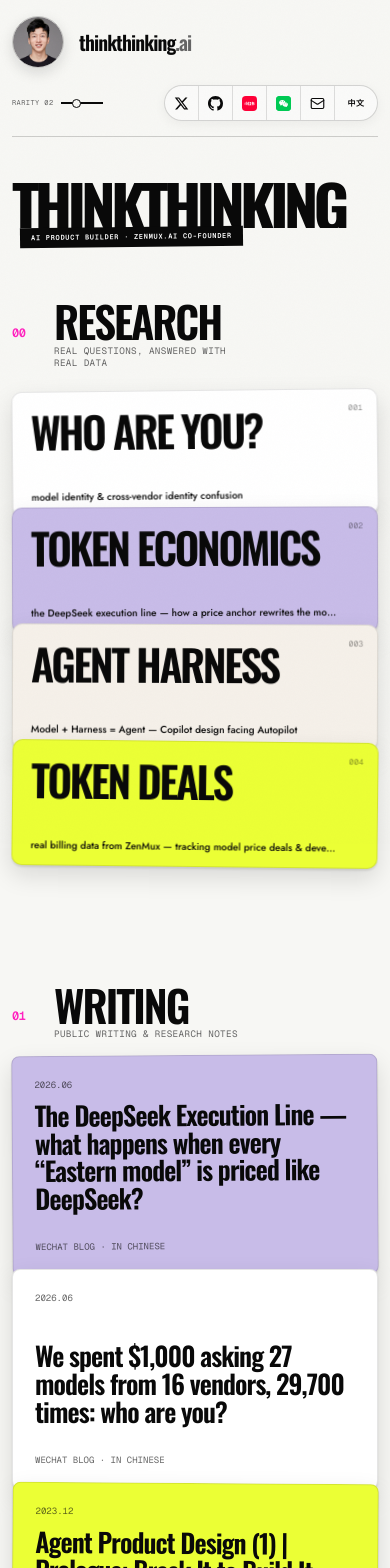
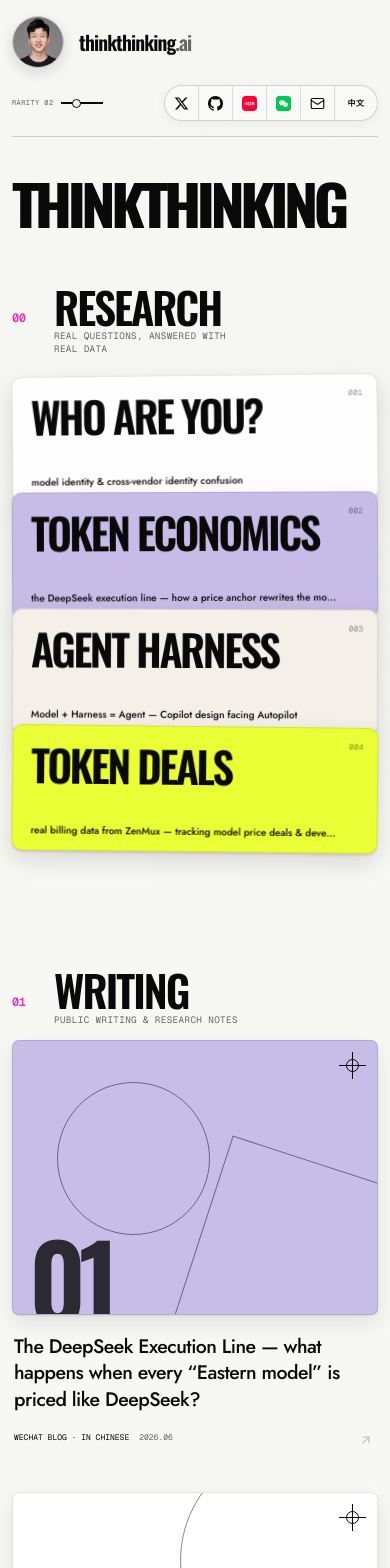
Before and after one commit to thinkthinking/thinkthinking, a Next.js app: page /en in a window 390 px wide. Shown: the top 1568 px of the page. Built offline with nearby package versions, Linux system fonts and the light colour scheme.

Commit message:
feat: update localization and routing for English and Chinese versions

```diff
--- a/messages/en.json
+++ b/messages/en.json
@@ -77,6 +77,7 @@
     }
   },
   "repos": {
+    "website": "source code for thinkthinking.ai",
     "zenmuxArena": "all Arena research code & data pipeline",
     "skills": "Claude Code agent skills collection",
     "cli": "personal AI workflow CLI",
--- a/messages/zh.json
+++ b/messages/zh.json
@@ -77,6 +77,7 @@
     }
   },
   "repos": {
+    "website": "thinkthinking.ai 本站源代码",
     "zenmuxArena": "Arena 全部研究代码与数据管线",
     "skills": "Claude Code Agent Skills 合集",
     "cli": "个人 AI 工作流 CLI",
--- a/src/app/[locale]/page.tsx
+++ b/src/app/[locale]/page.tsx
@@ -97,6 +97,12 @@
 
 const REPOS = [
   {
+    name: "thinkthinking / thinkthinking",
+    tKey: "website",
+    href: "https://github.com/thinkthinking",
+    color: "var(--rare-coral)",
+  },
+  {
     name: "ZenMux / zenmux-arena",
     tKey: "zenmuxArena",
     href: "https://github.com/ZenMux/zenmux-arena",
@@ -192,10 +198,9 @@
   const { locale } = await params;
   setRequestLocale(locale);
 
-  const [qrSvg, tHero, tSections, tWork, tResearch, tRepos, tArticles, tFooter] =
+  const [qrSvg, tSections, tWork, tResearch, tRepos, tArticles, tFooter] =
     await Promise.all([
       xiaohongshuQrSvg(),
-      getTranslations("hero"),
       getTranslations("sections"),
       getTranslations("work"),
       getTranslations("research"),
@@ -222,7 +227,6 @@
           <div className="rare-hero-wordmark">
             <h1 id="hero-title">THINKTHINKING</h1>
           </div>
-          <p className="rare-hero-role">{tHero("kicker")}</p>
 
           <div className="rare-research-heading">
             <SectionHeading
@@ -279,12 +283,20 @@
                 }
               >
                 <a href={article.href} target="_blank" rel="noopener noreferrer">
-                  <span className="rare-writing-date">{article.date}</span>
-                  <h3>{tArticles(`${article.tKey}.title`)}</h3>
-                  <span className="rare-writing-venue">
-                    {tArticles(`${article.tKey}.venue`)}
+                  <span className="rare-writing-visual" aria-hidden>
+                    <span className="rare-writing-visual-index">
+                      {String(index + 1).padStart(2, "0")}
+                    </span>
+                    <span className="rare-writing-visual-signal" />
                   </span>
-                  <ArrowUpRight />
+                  <span className="rare-writing-content">
+                    <h3>{tArticles(`${article.tKey}.title`)}</h3>
+                    <span className="rare-writing-meta">
+                      <span>{tArticles(`${article.tKey}.venue`)}</span>
+                      <time dateTime={article.date.replace(".", "-")}>{article.date}</time>
+                      <ArrowUpRight />
+                    </span>
+                  </span>
                 </a>
               </li>
             ))}
--- a/src/app/globals.css
+++ b/src/app/globals.css
@@ -372,23 +372,6 @@
   transform-origin: left bottom;
 }
 
-.rare-hero-role {
-  position: relative;
-  z-index: 10;
-  width: max-content;
-  max-width: 90%;
-  margin: 0 0 -5px 20px;
-  padding: 5px 11px 4px;
-  background: var(--rare-ink);
-  color: white;
-  font-family: var(--font-geist-mono), monospace;
-  font-size: 9px;
-  font-weight: 600;
-  letter-spacing: 0.1em;
-  text-transform: uppercase;
-  transform: rotate(-0.7deg);
-}
-
 .rare-research-heading {
   margin-top: clamp(68px, 10vw, 112px);
 }
@@ -487,7 +470,6 @@
 }
 
 .rare-stack-card .rare-arrow,
-.rare-writing-card .rare-arrow,
 .rare-work-card .rare-arrow {
   position: absolute;
   right: 18px;
@@ -499,8 +481,6 @@
 
 .rare-stack-card:hover .rare-arrow,
 .rare-stack-card:focus-within .rare-arrow,
-.rare-writing-card:hover .rare-arrow,
-.rare-writing-card:focus-within .rare-arrow,
 .rare-work-card:hover .rare-arrow,
 .rare-work-card:focus-within .rare-arrow {
   opacity: 1;
@@ -560,7 +540,6 @@
 }
 
 .rare-card-number,
-.rare-writing-date,
 .rare-work-number,
 .rare-source-number,
 .rare-footer-meta {
@@ -569,32 +548,13 @@
 
 .rare-writing-list {
   display: grid;
-  grid-template-columns: repeat(3, 1fr);
-  gap: 0;
+  grid-template-columns: repeat(3, minmax(0, 1fr));
+  gap: clamp(24px, 3.6vw, 42px);
 }
 
 .rare-writing-card {
   position: relative;
   min-width: 0;
-  min-height: 310px;
-  margin-left: -5px;
-  border: 1px solid var(--rare-border);
-  border-radius: 8px;
-  background: var(--card-color);
-  box-shadow: var(--rare-shadow);
-  transform: rotate(calc((var(--card-index) - 1) * 0.8deg));
-  transition: transform 360ms cubic-bezier(0.22, 1, 0.36, 1), box-shadow 280ms ease;
-}
-
-.rare-writing-card:first-child {
-  margin-left: 0;
-}
-
-.rare-writing-card:hover,
-.rare-writing-card:focus-within {
-  z-index: 5;
-  transform: translateY(-12px) rotate(0deg);
-  box-shadow: 0 4px 4px rgb(18 18 18 / 9%), 0 24px 38px rgb(18 18 18 / 18%);
 }
 
 .rare-writing-card a {
@@ -602,31 +562,178 @@
   flex-direction: column;
   width: 100%;
   height: 100%;
-  padding: 22px;
+  border-radius: 8px;
   outline: none;
 }
 
-.rare-writing-date,
-.rare-writing-venue {
-  font-family: var(--font-geist-mono), monospace;
-  font-size: 9px;
-  line-height: 1.35;
-  text-transform: uppercase;
-  color: rgb(9 9 9 / 62%);
+.rare-writing-visual {
+  position: relative;
+  display: block;
+  overflow: hidden;
+  aspect-ratio: 4 / 3;
+  border: 1px solid var(--rare-border);
+  border-radius: 7px;
+  background: var(--card-color);
+  box-shadow: 0 1px 2px rgb(18 18 18 / 8%), 0 9px 22px rgb(18 18 18 / 9%);
+  transition: transform 360ms cubic-bezier(0.22, 1, 0.36, 1), box-shadow 280ms ease;
+}
+
+.rare-writing-visual::before,
+.rare-writing-visual::after {
+  content: "";
+  position: absolute;
+  border: 1px solid rgb(9 9 9 / 48%);
+  pointer-events: none;
+}
+
+.rare-writing-visual::before {
+  top: 15%;
+  left: 12%;
+  width: 42%;
+  aspect-ratio: 1;
+  border-radius: 50%;
+}
+
+.rare-writing-visual::after {
+  right: -8%;
+  bottom: -22%;
+  width: 58%;
+  aspect-ratio: 1;
+  transform: rotate(18deg);
+}
+
+.rare-writing-card:nth-child(3n + 2) .rare-writing-visual::before {
+  top: -18%;
+  left: 46%;
+  width: 64%;
+}
+
+.rare-writing-card:nth-child(3n + 2) .rare-writing-visual::after {
+  right: auto;
+  bottom: -34%;
+  left: -12%;
+  width: 72%;
+  border-radius: 50%;
+  transform: none;
+}
+
+.rare-writing-card:nth-child(3n) .rare-writing-visual::before {
+  top: 18%;
+  left: 50%;
+  width: 32%;
+  border-radius: 0;
+  transform: rotate(45deg);
+}
+
+.rare-writing-card:nth-child(3n) .rare-writing-visual::after {
+  right: auto;
+  bottom: 13%;
+  left: 14%;
+  width: 35%;
+  border-radius: 50%;
+  transform: none;
+}
+
+.rare-writing-visual-index {
+  position: absolute;
+  z-index: 2;
+  bottom: -0.11em;
+  left: 16px;
+  font-family: var(--font-oswald), sans-serif;
+  font-size: clamp(5.2rem, 10vw, 7rem);
+  font-weight: 600;
+  line-height: 0.9;
+  letter-spacing: -0.07em;
+  color: rgb(9 9 9 / 82%);
+  font-variant-numeric: tabular-nums;
+}
+
+.rare-writing-visual-signal {
+  position: absolute;
+  z-index: 2;
+  top: 18px;
+  right: 18px;
+  width: 13px;
+  height: 13px;
+  border: 1px solid var(--rare-ink);
+  border-radius: 50%;
+}
+
+.rare-writing-visual-signal::before,
+.rare-writing-visual-signal::after {
+  content: "";
+  position: absolute;
+  background: var(--rare-ink);
+}
+
+.rare-writing-visual-signal::before {
+  top: 5px;
+  right: -8px;
+  left: -8px;
+  height: 1px;
+}
+
+.rare-writing-visual-signal::after {
+  top: -8px;
+  bottom: -8px;
+  left: 5px;
+  width: 1px;
+}
+
+.rare-writing-card:hover .rare-writing-visual,
+.rare-writing-card:focus-within .rare-writing-visual {
+  box-shadow: 0 3px 4px rgb(18 18 18 / 8%), 0 18px 34px rgb(18 18 18 / 14%);
+  transform: translateY(-7px);
+}
+
+.rare-writing-content {
+  display: flex;
+  flex: 1;
+  flex-direction: column;
+  padding: 18px 2px 0;
 }
 
 .rare-writing-card h3 {
-  margin: auto 0 28px;
-  font-family: var(--font-oswald), var(--font-noto-sans-sc), sans-serif;
-  font-size: clamp(1.65rem, 3.3vw, 2.75rem);
-  font-weight: 600;
-  line-height: 1.05;
-  letter-spacing: -0.035em;
+  margin: 0;
+  font-family: var(--font-jost), var(--font-noto-sans-sc), sans-serif;
+  font-size: clamp(1rem, 1.75vw, 1.18rem);
+  font-weight: 500;
+  line-height: 1.36;
+  letter-spacing: -0.025em;
   text-wrap: pretty;
 }
 
-.rare-writing-venue {
-  padding-right: 26px;
+.rare-writing-meta {
+  display: flex;
+  align-items: center;
+  gap: 10px;
+  margin-top: auto;
+  padding-top: 18px;
+  font-family: var(--font-geist-mono), monospace;
+  font-size: 8px;
+  line-height: 1.35;
+  text-transform: uppercase;
+  color: var(--rare-muted);
+  font-variant-numeric: tabular-nums;
+}
+
+.rare-writing-meta > span:first-child {
+  color: var(--rare-ink);
+}
+
+.rare-writing-card .rare-arrow {
+  width: 14px;
+  height: 14px;
+  margin-left: auto;
+  opacity: 0.42;
+  transform: translate(-3px, 3px);
+  transition: opacity 180ms ease, transform 260ms ease;
+}
+
+.rare-writing-card:hover .rare-arrow,
+.rare-writing-card:focus-within .rare-arrow {
+  opacity: 1;
+  transform: translate(0, 0);
 }
 
 .rare-work-list {
@@ -741,14 +848,14 @@
 
 .rare-source-list {
   display: grid;
-  grid-template-columns: repeat(2, minmax(0, 1fr));
-  gap: 12px;
+  grid-template-columns: minmax(0, 1fr);
+  gap: 10px;
 }
 
 .rare-source-card {
   position: relative;
   min-width: 0;
-  min-height: 172px;
+  min-height: 126px;
   border: 1px solid var(--rare-border);
   border-radius: 9px;
   background: var(--card-color);
@@ -766,12 +873,11 @@
 
 .rare-source-card a {
   display: flex;
-  flex-direction: column;
-  justify-content: flex-end;
+  align-items: flex-end;
   width: 100%;
   height: 100%;
-  min-height: 172px;
-  padding: 24px 26px;
+  min-height: 126px;
+  padding: 22px 26px;
   outline: none;
 }
 
@@ -785,9 +891,13 @@
 }
 
 .rare-source-copy {
-  display: block;
+  display: grid;
+  grid-template-columns: minmax(0, 1fr) minmax(220px, 0.72fr);
+  align-items: end;
+  gap: clamp(28px, 5vw, 72px);
+  width: 100%;
   min-width: 0;
-  padding-right: 32px;
+  padding-right: 38px;
 }
 
 .rare-source-list h3,
@@ -806,7 +916,7 @@
 }
 
 .rare-source-list p {
-  margin-top: 12px;
+  margin-top: 0;
   font-family: var(--font-geist-mono), monospace;
   font-size: 9px;
   line-height: 1.45;
@@ -866,7 +976,6 @@
 }
 
 html[data-rarity="1"] .rare-stack-card,
-html[data-rarity="1"] .rare-writing-card,
 html[data-rarity="1"] .rare-work-card,
 html[data-rarity="1"] .rare-source-card {
   box-shadow: 0 1px 2px rgb(18 18 18 / 8%);
@@ -878,7 +987,6 @@
 }
 
 html[data-rarity="3"] .rare-stack-card,
-html[data-rarity="3"] .rare-writing-card,
 html[data-rarity="3"] .rare-work-card,
 html[data-rarity="3"] .rare-source-card {
   transform: rotate(calc((var(--card-index) - 1.5) * 0.9deg));
@@ -963,11 +1071,6 @@
     letter-spacing: -0.08em;
   }
 
-  .rare-hero-role {
-    margin-left: 8px;
-    font-size: 7px;
-  }
-
   .rare-research-heading {
     margin-top: 62px;
   }
@@ -1022,16 +1125,19 @@
 
   .rare-writing-list {
     grid-template-columns: 1fr;
+    gap: 48px;
   }
 
-  .rare-writing-card {
-    min-height: 220px;
-    margin: -6px 0 0;
-    transform: rotate(calc((var(--card-index) - 1) * 0.4deg));
+  .rare-writing-visual {
+    aspect-ratio: 4 / 3;
   }
 
-  .rare-writing-card:first-child {
-    margin-top: 0;
+  .rare-writing-visual-index {
+    font-size: clamp(5.5rem, 27vw, 8rem);
+  }
+
+  .rare-writing-card h3 {
+    font-size: clamp(1.06rem, 5vw, 1.28rem);
   }
 
   .rare-work-card {
@@ -1065,8 +1171,17 @@
     padding: 22px 20px;
   }
 
+  .rare-source-copy {
+    display: block;
+    padding-right: 30px;
+  }
+
   .rare-source-list h3 {
     font-size: clamp(1.7rem, 9vw, 2.3rem);
+  }
+
+  .rare-source-list p {
+    margin-top: 10px;
   }
 
   .rare-footer {
--- a/src/app/sitemap.ts
+++ b/src/app/sitemap.ts
@@ -9,16 +9,16 @@
       changeFrequency: "monthly",
       priority: 1,
       alternates: {
-        languages: { "zh-CN": "https://thinkthinking.ai", en: "https://thinkthinking.ai/en" },
+        languages: { "zh-CN": "https://thinkthinking.ai/zh", en: "https://thinkthinking.ai" },
       },
     },
     {
-      url: "https://thinkthinking.ai/en",
+      url: "https://thinkthinking.ai/zh",
       lastModified,
       changeFrequency: "monthly",
       priority: 0.9,
       alternates: {
-        languages: { "zh-CN": "https://thinkthinking.ai", en: "https://thinkthinking.ai/en" },
+        languages: { "zh-CN": "https://thinkthinking.ai/zh", en: "https://thinkthinking.ai" },
       },
     },
   ];
```
Also changed, not shown: src/app/[locale]/layout.tsx (+4 -3 lines), src/i18n/routing.ts (+4 -3 lines).
